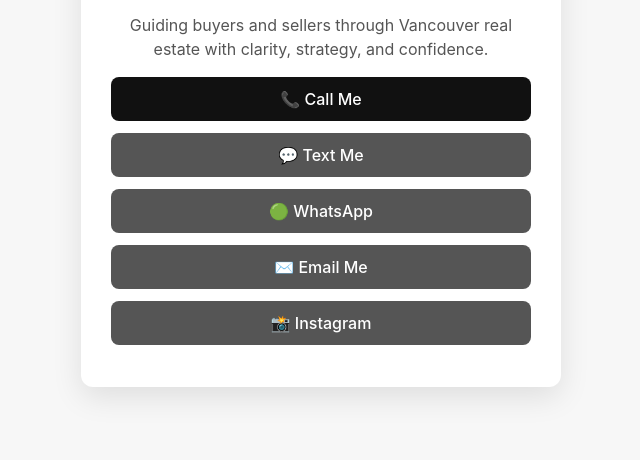
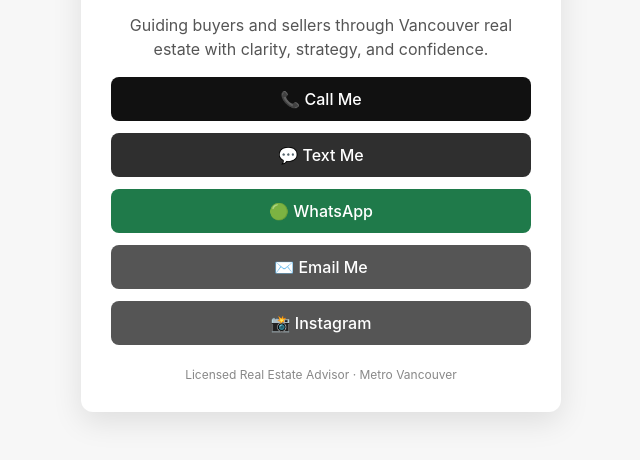
Before and after one commit to cxlesion-hash/jakesold, a plain HTML site: page index.html in a window 1280 px wide. Shown: the part 346-806 px from the top of the page, without its empty margins (319-959 px from the left). Drawn offline with Linux system fonts and the light colour scheme.

Commit message:
Update index.html

```diff
--- a/index.html
+++ b/index.html
@@ -47,6 +47,18 @@
     a.button.secondary {
       background: #555;
     }
+    /* NEW: Text / WhatsApp accent colors */
+    a.button.text {
+      background: #2f2f2f;
+    }
+    a.button.whatsapp {
+      background: #1f7a4a;
+    }
+    .footer {
+      font-size: 12px;
+      color: #888;
+      margin-top: 22px;
+    }
   </style>
 </head>
 <body>
@@ -59,10 +71,14 @@
     </p>
 
     <a class="button" href="tel:6043185175">📞 Call Me</a>
-    <a class="button secondary" href="sms:6043185175">💬 Text Me</a>
-    <a class="button secondary" href="https://wa.me/16043185175">🟢 WhatsApp</a>
+    <a class="button text" href="sms:6043185175">💬 Text Me</a>
+    <a class="button whatsapp" href="https://wa.me/16043185175">🟢 WhatsApp</a>
     <a class="button secondary" href="mailto:jake.jaewoo.chung@gmail.com">✉️ Email Me</a>
     <a class="button secondary" href="https://instagram.com/jake.jwc" target="_blank">📸 Instagram</a>
+
+    <div class="footer">
+      Licensed Real Estate Advisor · Metro Vancouver
+    </div>
   </div>
 </body>
 </html>
```
